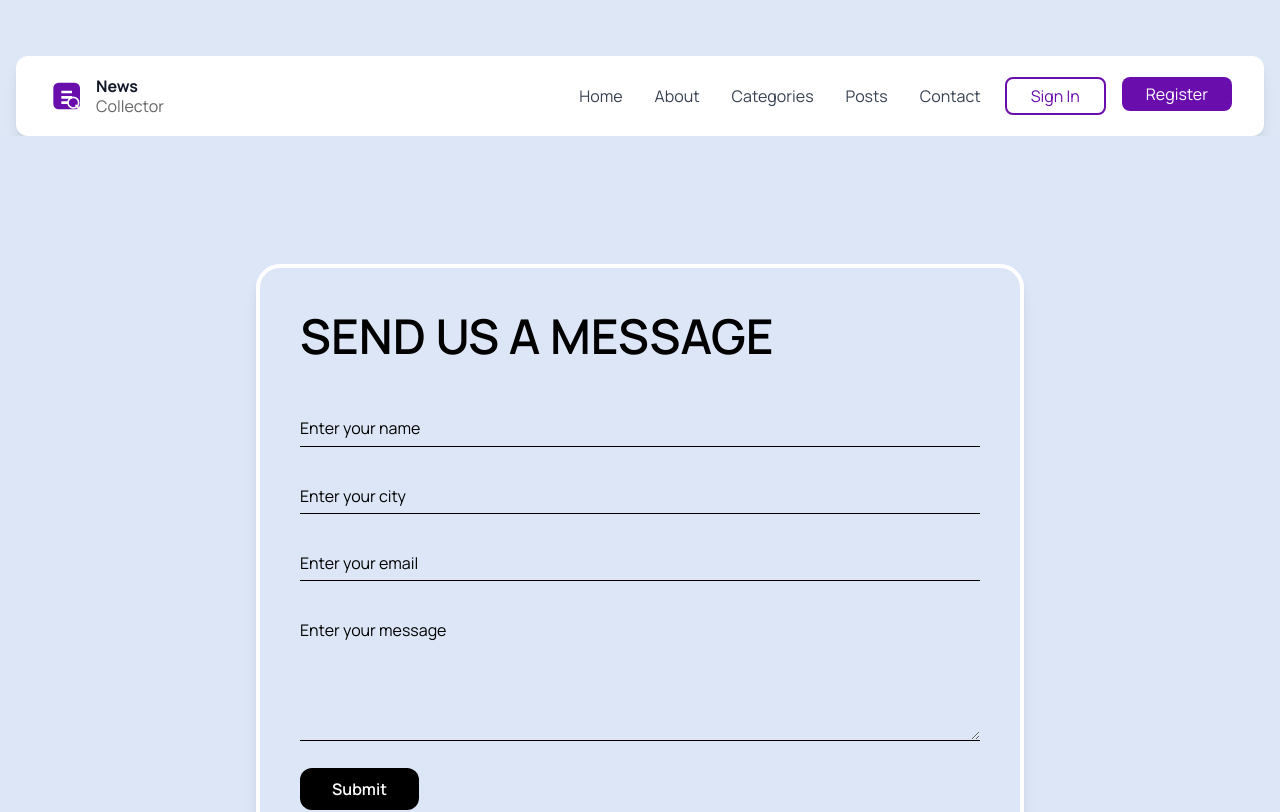
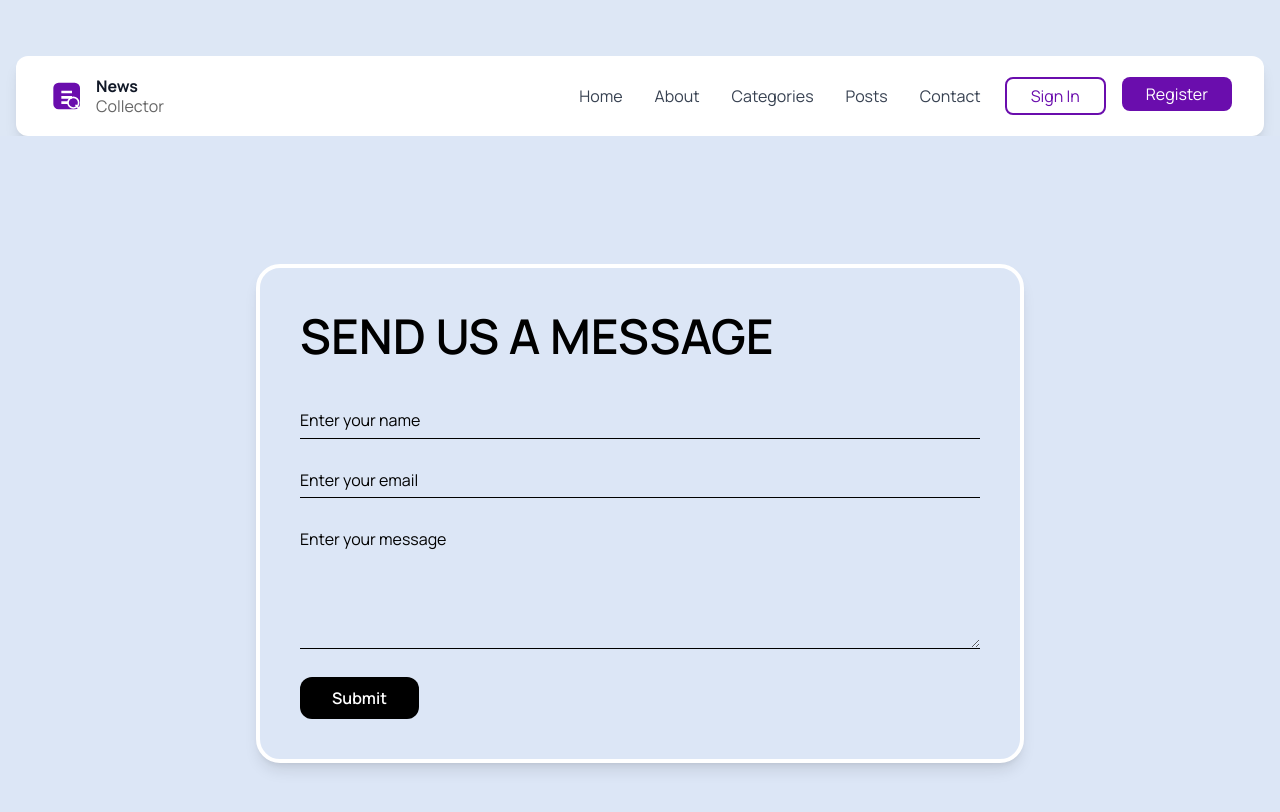
Before and after one commit to kishan-ghetiya/news-collector-fe, a Next.js app: page /contact in a window 1280 px wide. Shown: the top 812 px of the page. Built offline with nearby package versions, Linux system fonts and the light colour scheme.

Commit message:
add contact and Book mark services add

```diff
--- a/src/app/services/blogService.ts
+++ b/src/app/services/blogService.ts
@@ -1,4 +1,4 @@
-import { Blog, BlogListResponse, BookmarkPayload } from "@/types/blog";
+import { Blog, BlogListResponse } from "@/types/blog";
 import apiClient from "../lib/apiClient";
 
 export const blogService = {
@@ -30,11 +30,11 @@ export const blogService = {
       params: { page, limit },
     }),
 
-  bookmarkBlog: (data: BookmarkPayload) =>
-    apiClient<void>("blog/bookmark", {
-      method: "POST",
-      body: data,
-    }),
+  // bookmarkBlog: (data: BookmarkPayload) =>
+  //   apiClient<void>("blog/bookmark", {
+  //     method: "POST",
+  //     body: data,
+  //   }),
 
   getBookmarks: (page: number = 1, limit: number = 10) =>
     apiClient<BlogListResponse>("blog/bookmarks/get", {
--- /dev/null
+++ b/src/app/services/bookMark.ts
@@ -0,0 +1,23 @@
+import {
+  BookmarkListResponse,
+  BookMarkPayload,
+  BookMarkResponse,
+} from "@/types/bookMark";
+import apiClient from "../lib/apiClient";
+
+export const bookMark = {
+  bookmarkCreate: (data: BookMarkPayload) => {
+    apiClient<BookMarkResponse>("blog/bookmark", {
+      method: "POST",
+      body: data,
+    });
+  },
+
+  bookmarkGet: (page = 1, limit = 10) =>
+    apiClient<BookmarkListResponse>(
+      `blog/bookmarks/get?page=${page}&limit=${limit}`,
+      {
+        method: "GET",
+      }
+    ),
+};
--- /dev/null
+++ b/src/app/services/contactUs.ts
@@ -0,0 +1,10 @@
+import { ContactUsPayload, ContactUsResponse } from "@/types/contact";
+import apiClient from "../lib/apiClient";
+
+export const contactUs = {
+  contactus: (data: ContactUsPayload) =>
+    apiClient<ContactUsResponse>("contact-us/submit", {
+      method: "POST",
+      body: data,
+    }),
+};
--- a/src/app/services/index.ts
+++ b/src/app/services/index.ts
@@ -1,3 +1,4 @@
 export * from "./blogService";
 export * from "./userService";
 export * from "./authService";
+export * from "./contactUs";
--- a/src/components/forms/ContactForm.tsx
+++ b/src/components/forms/ContactForm.tsx
@@ -1,77 +1,124 @@
 "use client";
 
 import { ChangeEvent, FC, useState } from "react";
+import { ContactUsPayload } from "@/types/contact";
+import Joi from "joi";
+import { useForm } from "react-hook-form";
+import { joiResolver } from "@hookform/resolvers/joi";
+import { contactUs } from "@/app/services";
 import { Input } from "../input/Input";
+// import { Input } from "../input/Input";
+
+interface FormData extends ContactUsPayload {}
 
 // Form Component with dynamic input
 export const ContactForm: FC = () => {
-  const [formValues, setFormValues] = useState({
-    name: "",
-    city: "",
-    email: "",
-    message: "",
+  const [isLoading, setIsLoading] = useState(false);
+  const [apiError, setApiError] = useState<string | null>(null);
+  const [successMessage, setSuccessMessage] = useState<string | null>(null);
+
+  const schema = Joi.object<FormData>({
+    email: Joi.string()
+      .email({ tlds: { allow: false } })
+      .required()
+      .messages({
+        "string.email": "Invalid email format",
+        "string.empty": "Email is required",
+        "any.required": "Email is required",
+      }),
+
+    name: Joi.string()
+      .required()
+      .messages({
+        "string.empty": "Name is required",
+        "any.required": "Name is required",
+      }),
+
+    message: Joi.string()
+      .required()
+      .messages({
+        "string.empty": "Message is required",
+        "any.required": "Message is required",
+      }),
   });
 
-  const handleInputChange = (
-    e: ChangeEvent<HTMLInputElement | HTMLTextAreaElement>
-  ) => {
-    const { name, value } = e.target;
-    setFormValues((prevState) => ({
-      ...prevState,
-      [name]: value,
-    }));
+
+  const {
+    register,
+    handleSubmit,
+    formState: { errors },
+    reset,
+  } = useForm<FormData>({
+    resolver: joiResolver(schema),
+  });
+
+  const onSubmit = async (formData: FormData) => {
+    setIsLoading(true);
+    setApiError(null);
+    setSuccessMessage(null);
+
+    try {
+      const response = await contactUs.contactus(formData);
+      setSuccessMessage("Your message has been sent successfully!");
+      reset(); // clear the form after success
+    } catch (error: any) {
+      setApiError(error?.message || "An unexpected error occurred");
+    } finally {
+      setIsLoading(false);
+    }
+    setTimeout(() => {
+      setSuccessMessage("");
+    }, 2000);
   };
 
-  const handleSubmit = (e: React.FormEvent) => {
-    e.preventDefault();
-    console.log(formValues);
-    // Add form submission logic (e.g., API call)
-  };
   return (
     <form
       method="POST"
       action="#"
-      onSubmit={handleSubmit}
+      onSubmit={handleSubmit(onSubmit)}
       className="space-y-6"
     >
       <Input
         label=""
         type="text"
-        name="name"
         placeholder="Enter your name"
-        value={formValues.name}
-        onChange={handleInputChange}
+        {...register("name")}
+        error={errors.name?.message}
       />
-      <Input
+      {/* You can keep this city field if needed, but it’s not in the schema */}
+      {/* <Input
         label=""
         type="text"
         name="city"
         placeholder="Enter your city"
-        value={formValues.city}
-        onChange={handleInputChange}
-      />
+      /> */}
       <Input
         label=""
         type="email"
-        name="email"
         placeholder="Enter your email"
-        value={formValues.email}
-        onChange={handleInputChange}
+        {...register("email")}
+        error={errors.email?.message}
       />
       <Input
         label=""
         type="textarea"
-        name="message"
         placeholder="Enter your message"
-        value={formValues.message}
-        onChange={handleInputChange}
         rows={6}
+        {...register("message")}
+        error={errors.message?.message}
       />
+
+      {apiError && <p className="text-red-600 text-sm">{apiError}</p>}
+      {successMessage && (
+        <p className="text-green-600 text-sm">{successMessage}</p>
+      )}
+
       <button
         type="submit"
         className="bg-black text-white font-semibold rounded-xl px-8 py-3 mt-4 hover:bg-gray-800 transition"
+        disabled={isLoading}
       >
-        Submit
+        {isLoading ? "Sending..." : "Submit"}
       </button>
     </form>
   );
--- a/src/components/input/Input.tsx
+++ b/src/components/input/Input.tsx
@@ -1,28 +1,24 @@
-import { FC, ChangeEvent } from "react";
+import { FC, ChangeEvent, forwardRef } from "react";
 
-// Generic Input component
 interface InputProps {
   label: string;
   type: string;
   name: string;
-  value: string;
-  placeholder: string;
-  onChange: (e: ChangeEvent<HTMLInputElement | HTMLTextAreaElement>) => void;
-  rows?: number; // Optional for textarea
+  value?: string;
+  placeholder?: string;
+  onChange?: (e: ChangeEvent<HTMLInputElement | HTMLTextAreaElement>) => void;
+  rows?: number;
+  error?: string;
 }
 
-export const Input: FC<InputProps> = ({
-  label,
-  type,
-  name,
-  value,
-  placeholder,
-  onChange,
-  rows,
-}) => {
+export const Input = forwardRef<
+  HTMLInputElement | HTMLTextAreaElement,
+  InputProps
+>(({ label, type, name, value, placeholder, onChange, rows, error, ...rest }, ref) => {
   return (
     <div className="space-y-2">
-      <label className="block text-gray-700">{label}</label>
+      {label && <label htmlFor={name} className="block text-gray-700">{label}</label>}
+
       {type === "textarea" ? (
         <textarea
           name={name}
@@ -31,8 +27,12 @@ export const Input: FC<InputProps> = ({
           value={value}
           onChange={onChange}
           rows={rows || 4}
-          className="w-full border-b border-black bg-transparent focus:outline-none py-2 placeholder:text-black"
-        ></textarea>
+          ref={ref as React.Ref<HTMLTextAreaElement>}
+          className={`w-full border-b bg-transparent focus:outline-none py-2 placeholder:text-black ${
+            error ? "border-red-500" : "border-black"
+          }`}
+          {...rest}
+        />
       ) : (
         <input
           type={type}
@@ -41,9 +41,18 @@ export const Input: FC<InputProps> = ({
           placeholder={placeholder}
           value={value}
           onChange={onChange}
-          className="w-full border-b border-black bg-transparent focus:outline-none py-2 placeholder:text-black"
+          ref={ref as React.Ref<HTMLInputElement>}
+          className={`w-full border-b bg-transparent focus:outline-none py-2 placeholder:text-black ${
+            error ? "border-red-500" : "border-black"
+          }`}
+          {...rest}
         />
       )}
+
+      {error && <p className="text-sm text-red-600">{error}</p>}
     </div>
   );
-};
+});
+
+// Required for React DevTools and avoiding errors
+Input.displayName = "Input";
--- a/src/types/blog.ts
+++ b/src/types/blog.ts
@@ -10,11 +10,6 @@ export interface BlogResponse {
   authorId: string;
   createdAt: string;
   updatedAt: string;
-}
-
-export interface BookmarkPayload {
-  linkId: string[];
-  status: boolean;
 }
 
 export interface Blog {
--- /dev/null
+++ b/src/types/bookMark.ts
@@ -0,0 +1,25 @@
+export interface BookMarkPayload {
+  linkId: string[]; // array of MongoDB ObjectIDs (strings)
+  status: boolean;
+}
+
+export interface BookMarkResponse {
+  message: string;
+}
+
+export interface SubmittedBy {
+  _id: string;
+  email: string;
+}
+
+export interface BookmarkItem {
+  submittedBy: SubmittedBy;
+}
+
+export interface BookmarkListResponse {
+  results: BookmarkItem[];
+  totalResults: number;
+  page: number;
+  limit: number;
+  totalPages: number;
+}
--- /dev/null
+++ b/src/types/contact.ts
@@ -0,0 +1,9 @@
+export interface ContactUsPayload {
+  email: string;
+  name: string;
+  message: string;
+}
+
+export interface ContactUsResponse {
+  success: string;
+}
```
